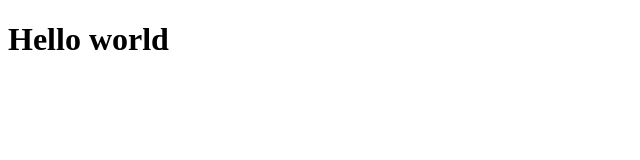
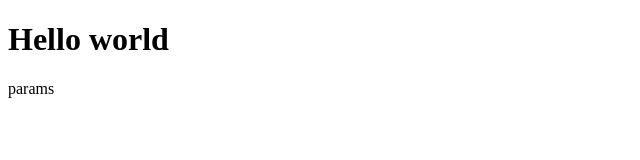
Before and after one commit to Axrorjon98/Welcome, a plain HTML site: page index.html in a window 1280 px wide. Shown: the full height of the page, 0-640 px from the left. Drawn offline with Linux system fonts and the light colour scheme.

Commit message:
add new a p teg

```diff
--- a/index.html
+++ b/index.html
@@ -9,6 +9,7 @@
 </head>
 <body>
   <h1>Hello world</h1>
+  <p>params</p>
 
 
 </body>
```
